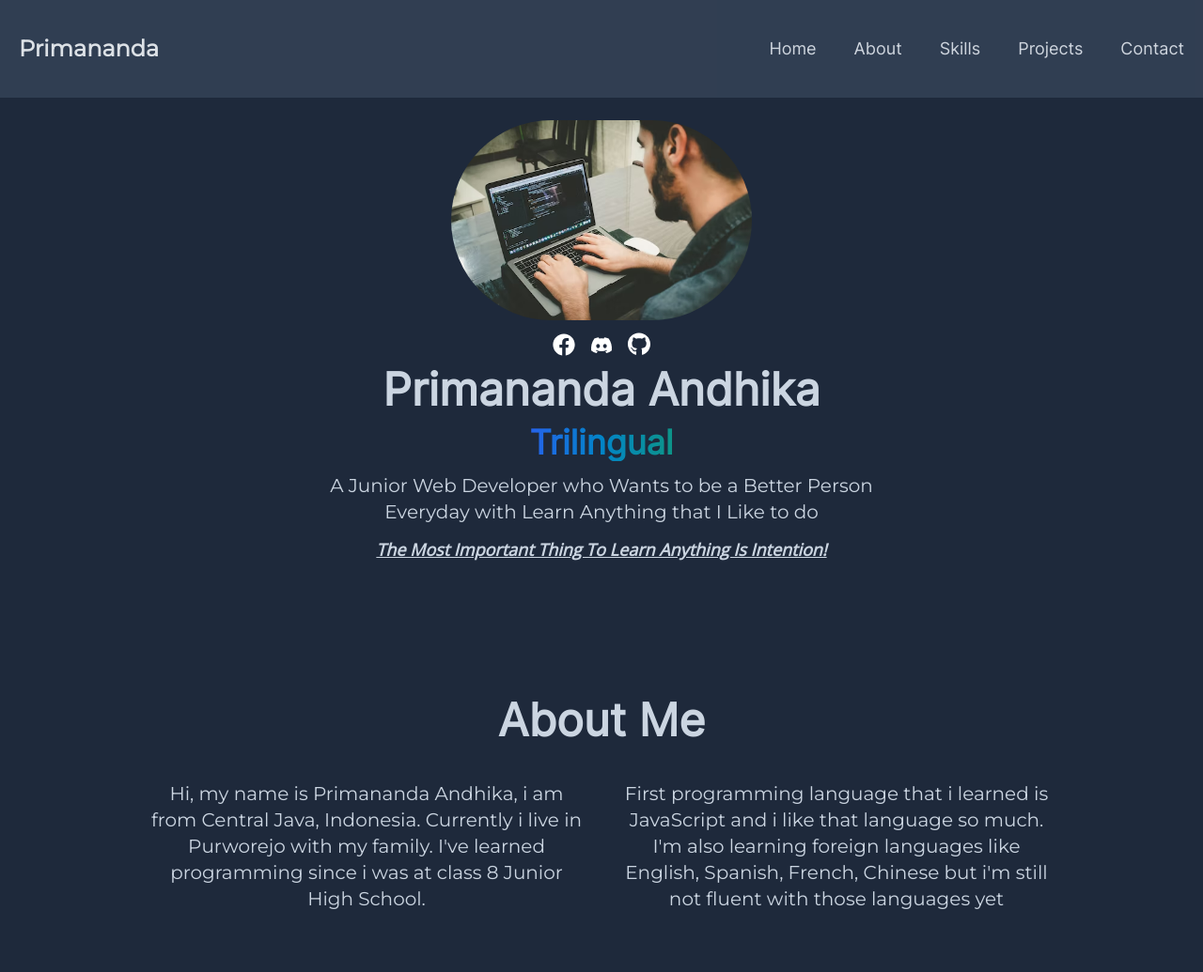
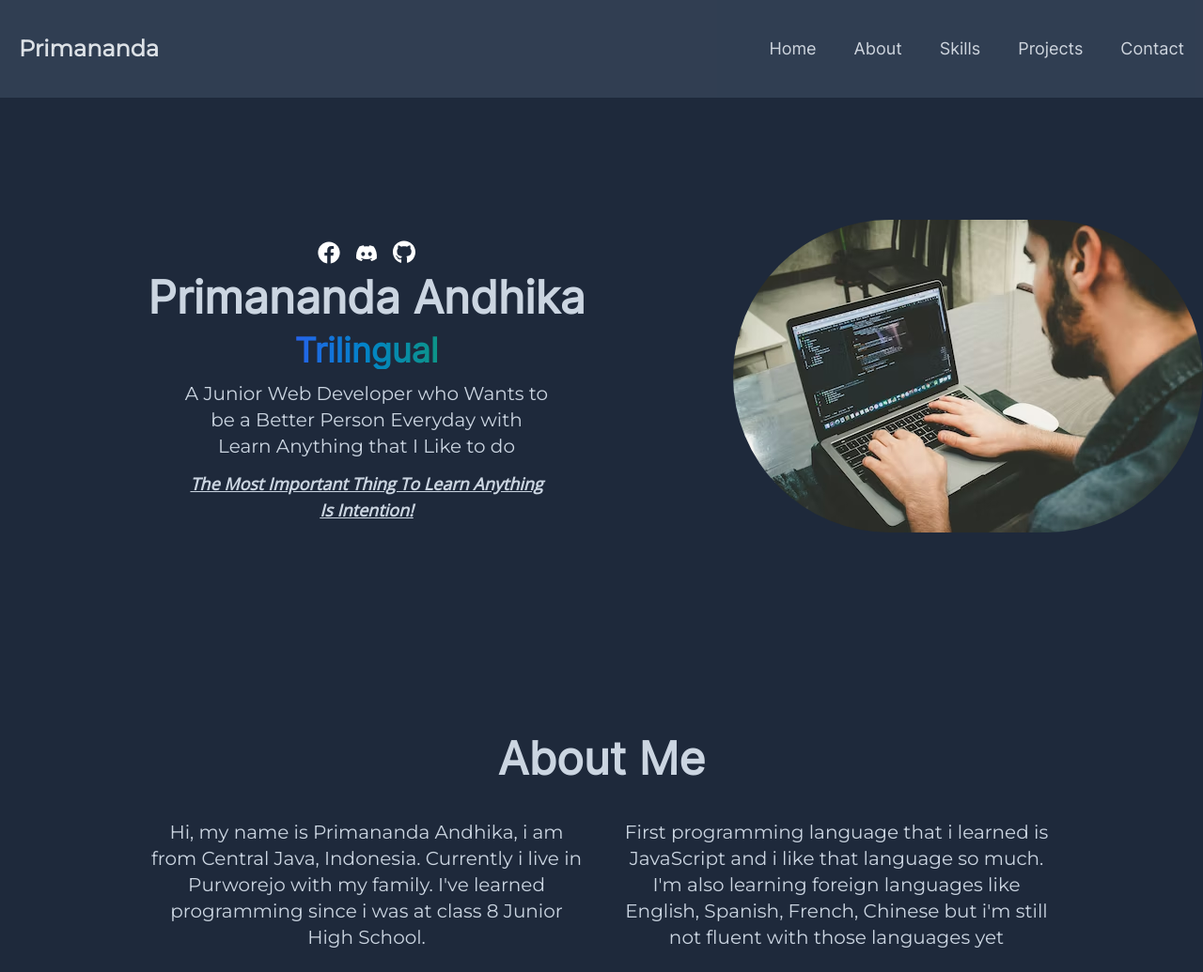
Before and after one commit to ItsAndhika/personal-page, a website: page public/index.html in a window 1280 px wide. Shown: the top 1035 px of the page at 94% size. Drawn offline with Linux system fonts and the light colour scheme; files whose address does not match are found by name.

Commit message:
Make hero section responsive on large devices

```diff
--- a/public/index.html
+++ b/public/index.html
@@ -31,7 +31,7 @@
 				<rect y="60" width="100" height="10"></rect>
 			</svg>
 			<nav
-				class="hidden absolute right-14 top-11 bg-slate-300 text-slate-900 px-16 py-8 bg-opacity-80 lg:block lg:bg-transparent lg:static lg:text-slate-200 lg:p-0 lg:m-0 lg:nav-lg"
+				class="hidden absolute right-14 top-11 rounded-lg bg-slate-300 text-slate-900 px-16 py-8 bg-opacity-80 lg:block lg:bg-transparent lg:static lg:text-slate-200 lg:p-0 lg:m-0 lg:nav-lg"
 				id="nav"
 			>
 				<ul class="lg:flex lg:flex-row lg:justify-evenly lg:items-center">
@@ -45,14 +45,15 @@
 		</header>
 		<main class="container text-center mx-auto lg:mx-0">
 			<section
-				class="flex justify-center items-center text-center flex-col mt-28 lg:mt-32"
+				class="flex justify-center items-center text-center flex-col mt-28 lg:mt-40 lg:flex-row-reverse lg:h-[60vh]"
 				id="home"
 			>
 				<img
 					src="img/programmer.avif"
 					alt="Programmer"
-					class="w-1/2 text-center rounded-full lg:w-1/4"
+					class="w-1/2 text-center rounded-full lg:w-1/2"
 				/>
+				<div class="flex justify-center items-center flex-col w-full">
 					<nav class="w-40 flex justify-center items-center">
 						<a
 							href="https://m.facebook.com/100056986006962"
@@ -116,6 +117,7 @@
 					>
 						the most important thing to learn anything is intention!
 					</p>
+				</div>
 			</section>
 			<section class="mt-36 text-center" id="about">
 				<h1 class="text-3xl font-bold sm:text-4xl lg:text-5xl">About Me</h1>
```
Also changed, not shown: public/css/style.css. Lines whose indentation alone changed are shown as unchanged.
